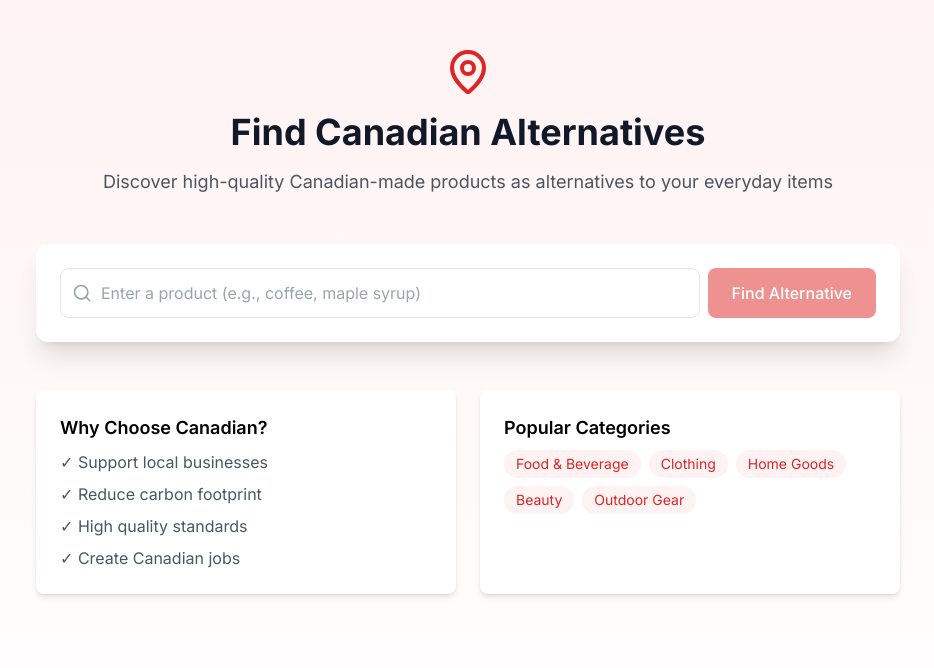
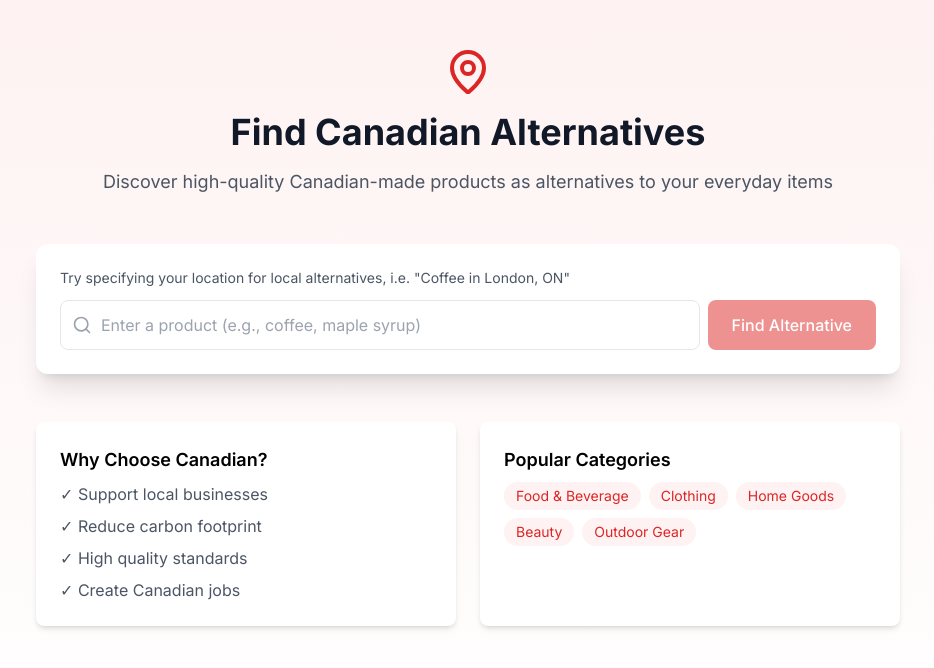
Before and after one commit to buhama/made-in-canada, a Next.js app: page / in a window 1280 px wide. Shown: the top 668 px of the page, without its empty margins (172-1106 px from the left). Built offline with nearby package versions, Linux system fonts and the light colour scheme.

Commit message:
suggestion and 5 results

```diff
--- a/src/app/api/suggest/route.ts
+++ b/src/app/api/suggest/route.ts
@@ -14,7 +14,7 @@ export async function POST(req: Request) {
       messages: [
         {
           role: "system",
-          content: "You are a helpful assistant that suggests Canadian-made alternatives to products. Provide brief, specific suggestions including the company name, location, and a short description. If no suitable Canadian alternative exists, suggest the closest possible Canadian-made option. Dont use markdown or any other formatting"
+          content: "You are a helpful assistant that suggests Canadian-made alternatives to products. Provide brief, specific suggestions including the company name, location, and a short description. If no suitable Canadian alternative exists, suggest the closest possible Canadian-made option. Dont use markdown or any other formatting. Provide around 5 alternatives."
         },
         {
           role: "user",
--- a/src/app/page.tsx
+++ b/src/app/page.tsx
@@ -50,6 +50,9 @@ function App() {
         </div>
 
         <div className="bg-white rounded-xl shadow-xl p-6 mb-8">
+          <p className="text-sm text-gray-600 mb-3">
+            Try specifying your location for local alternatives, i.e. "Coffee in London, ON"
+          </p>
           <form onSubmit={handleSubmit} className="flex flex-col sm:flex-row gap-2">
             <div className="relative flex-1">
               <Search className="absolute left-3 top-1/2 transform -translate-y-1/2 text-gray-400 h-5 w-5" />
```
